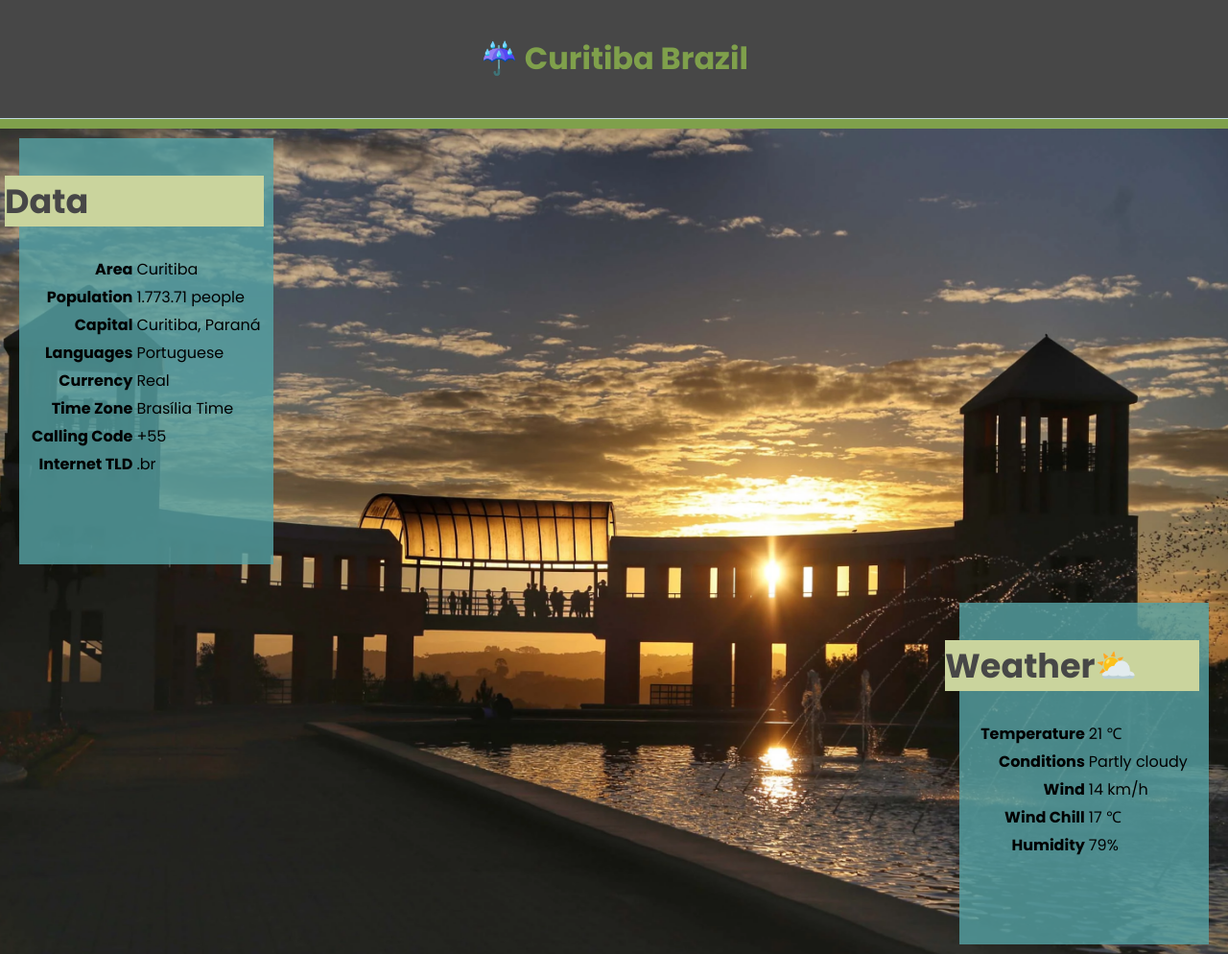
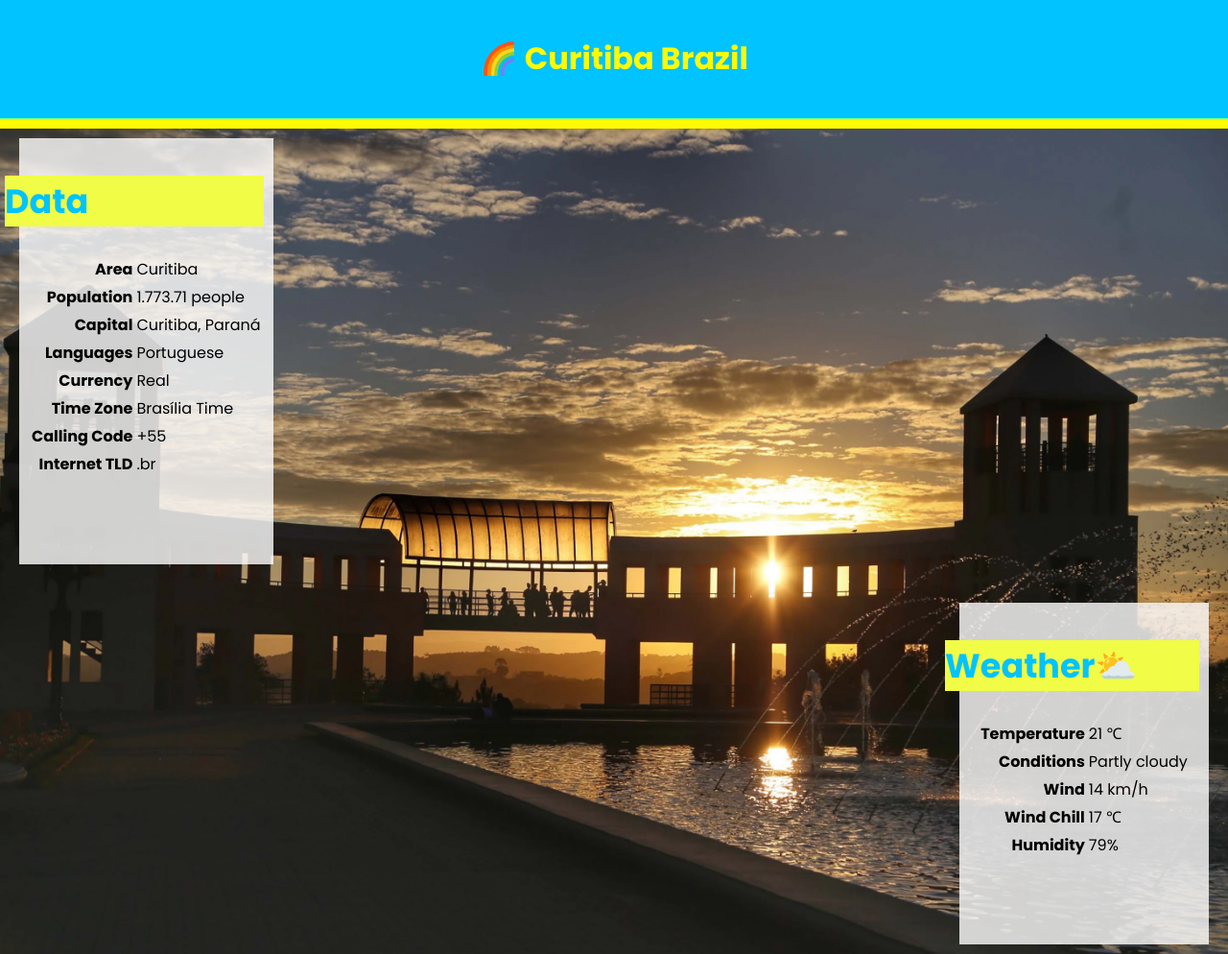
Before and after one commit to tocodevictor1995/wdd131, a plain HTML site: page place.html in a window 1280 px wide. Shown: the top 994 px of the page at 96% size. Drawn offline with Linux system fonts and the light colour scheme.

Commit message:
Add files via upload

```diff
--- a/styles/place-large.css
+++ b/styles/place-large.css
@@ -8,11 +8,11 @@
         --primaryFontWeight: 400;
         --primaryFontStyle: normal;
 
-        --primaryColor: #474747;
-        --secondaryColor: #474747;
-        --thirdColor: #7fa04b;
+        --primaryColor: #00c3ff;
+        --secondaryColor: #00c3ff;
+        --thirdColor: #fffb00;
         --forthColor: #D4EAC8;
-        --fithColor: #C0D8E0;
+        --fithColor: #61ff90;
 
         --normalPadding: 1rem;
     }
@@ -32,13 +32,13 @@
     .data {
         grid-area: 1/1/2/2;
         width: auto;
-        background-color: rgb(86, 163, 166, 0.8);
+        background-color: rgba(255, 255, 255, 0.8);
         margin: 20px;
         padding: 10px;
     }
 
     .data h2 {
-        background-color: rgb(202, 212, 157);
+        background-color: rgb(240, 252, 69);
         text-align: left;
         font-style: normal;
         margin-left: -25px;
@@ -47,13 +47,13 @@
     .weather {
         grid-area: 2/3/3/4;
         width: auto;
-        background-color: rgb(86, 163, 166, 0.8);
+        background-color:  rgba(255, 255, 255, 0.8);
         margin: 20px;
         padding: 10px;
     }
 
     .weather h2 {
-        background-color: rgb(202, 212, 157);
+        background-color: rgb(240, 252, 69);
         text-align: left;
         font-style: normal;
         margin-left: -25px;
--- a/styles/place.css
+++ b/styles/place.css
@@ -7,11 +7,11 @@
     --primaryFontWeight: 400;
     --primaryFontStyle: normal;
 
-    --primaryColor: #474747;
-    --secondaryColor: #474747;
-    --thirdColor: #7fa04b;
+    --primaryColor: #00c3ff;
+    --secondaryColor: #00c3ff;
+    --thirdColor: #fffb00;
     --forthColor: #D4EAC8;
-    --fithColor: #C0D8E0;
+    --fithColor: #61ff90;
 
     --normalPadding: 1rem;
 }
@@ -35,7 +35,7 @@ header {
 }
 
 header h1::before {
-    content: "☔ ";
+    content: "🌈 ";
 }
 
 /*Main Style*/
```
